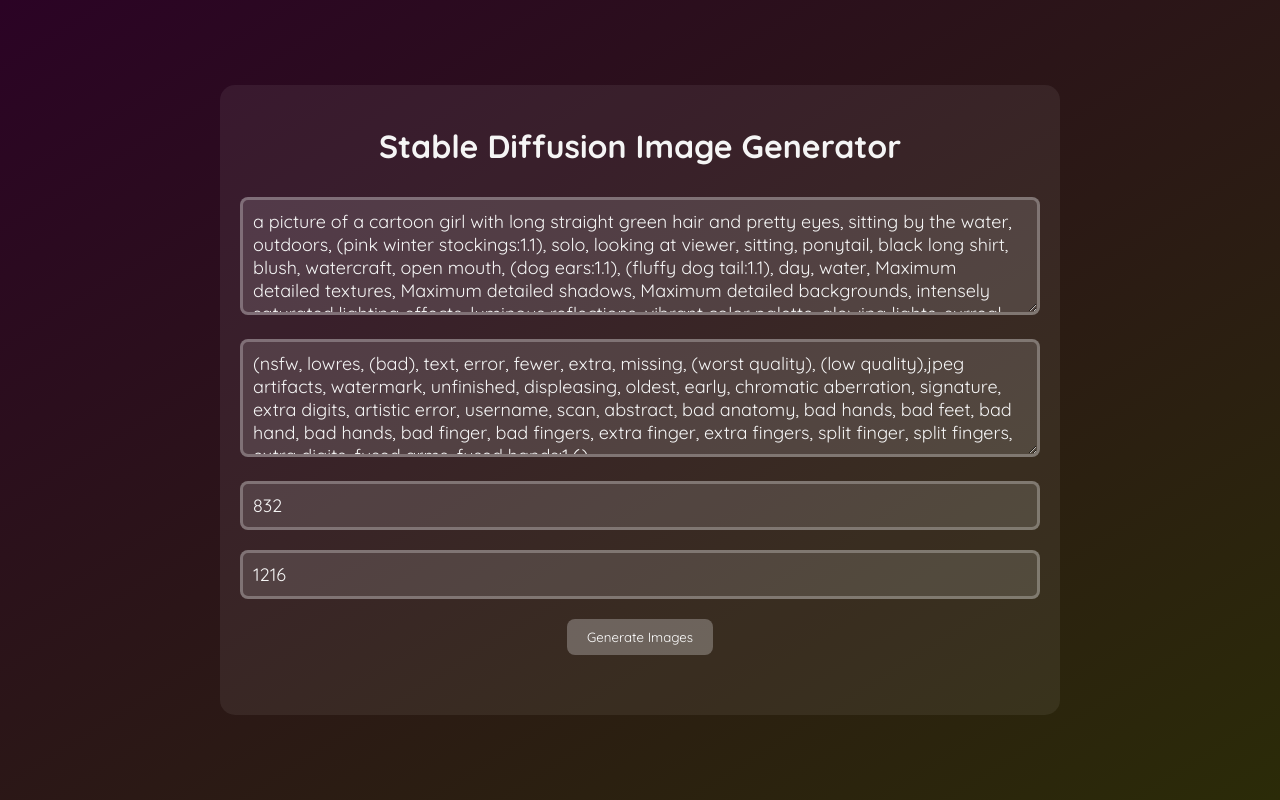
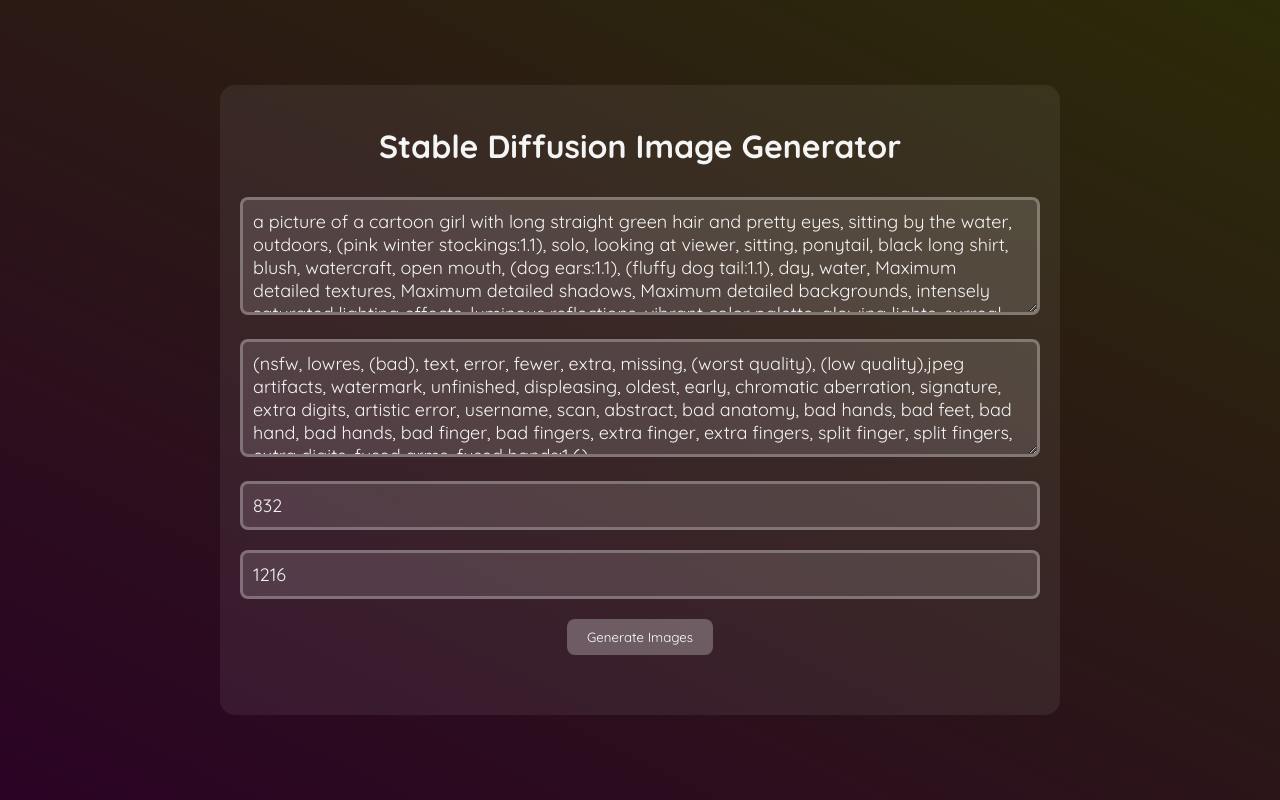
Before and after one commit to umittadelen/TextToImage, a Flask app: page / in a window 1280 px wide. Run offline with Flask 3, Linux system fonts and the light colour scheme.

Commit message:
Update index.html

```diff
--- a/templates/index.html
+++ b/templates/index.html
@@ -26,6 +26,7 @@
             --shadow-color: rgba(0, 0, 0, 0);
             --card-shadow: 0px 0px 30px 0px var(--shadow-color);
             --container-shadow: 0px 0px 30px 0px var(--shadow-color);
+            --bg-degree: 0deg;
         }
 
         html, body {
@@ -39,7 +40,8 @@
 
         body {
             font-family: var(--font-family);
-            background: linear-gradient(to bottom right, var(--bg-gradient-start), var(--bg-gradient-end));
+            transition: background 1s ease;
+            background: linear-gradient(0deg, var(--bg-gradient-start), var(--bg-gradient-end));
             background-attachment: fixed;
             color: var(--text-color);
             text-align: center;
@@ -241,6 +243,15 @@
                 loadingText.style.display = 'none'; // Hide loading text in case of error
             });
         });
+
+        let degree = 0; // Initialize degree
+
+        function rotateGradient() {
+            degree = (degree + 1) % 360; // Increment by 360 degrees
+            document.body.style.background = `linear-gradient(${degree}deg, var(--bg-gradient-start), var(--bg-gradient-end))`;
+        }
+
+        setInterval(rotateGradient, 250); // Rotate every 1000 milliseconds (1 second)
     </script>
 </body>
 </html>
```
Lines whose indentation alone changed are shown as unchanged.
